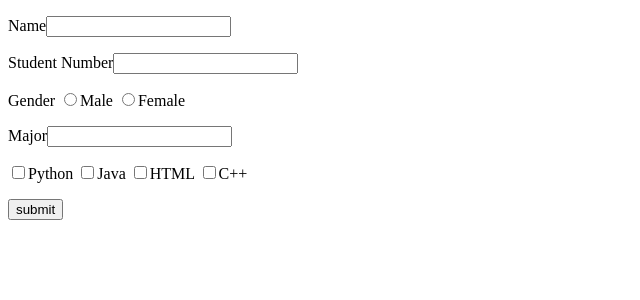
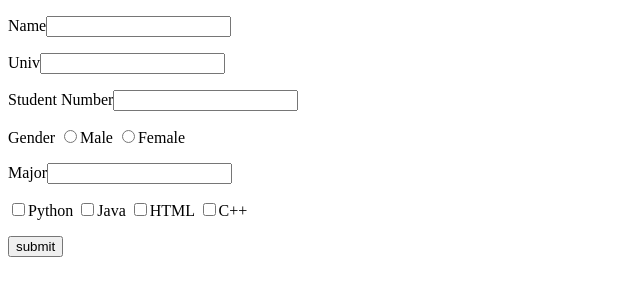
Before and after one commit to CSID-DGU/2022-1-OSSPrac-WonheungUnion-7, a Flask app: page / in a window 1280 px wide. Shown: the top 300 px of the page, without its empty margins (0-640 px from the left). Run offline with Flask 2, Linux system fonts and the light colour scheme.

Commit message:
Add Univ main.py

```diff
--- a/app/main.py
+++ b/app/main.py
@@ -12,6 +12,7 @@ def result():
     if request.method == 'POST':
         result = dict()
         result['Name'] = request.form.get('Name')
+        result['Univ'] = request.form.get('Univ')
         result['Student Number'] = request.form.get('Student Number')
         result['Gender'] = request.form.get('Gender')
         result['Major'] = request.form.get('Major')
--- a/app/templates/input_info.html
+++ b/app/templates/input_info.html
@@ -4,6 +4,7 @@
 
       <form action = "/result" method = "POST">
          <p>Name<input type = "text" name = "Name" /></p>
+         <p>Univ<input type = "text" univ = "Univ" /></p>
          <p>Student Number<input type = "number" name="Student Number"></p>
          <p>Gender
             <label><input type = "radio" name = "Gender" value="Male"/>Male</label>
```
